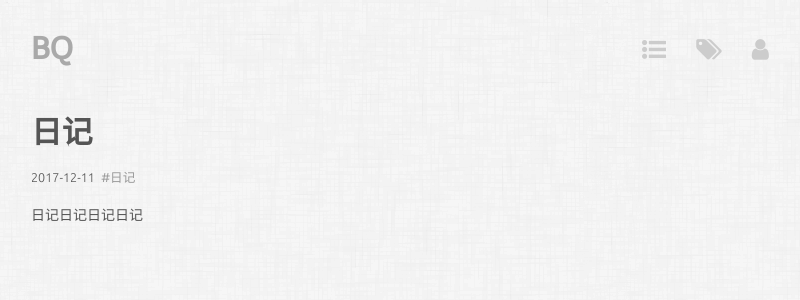
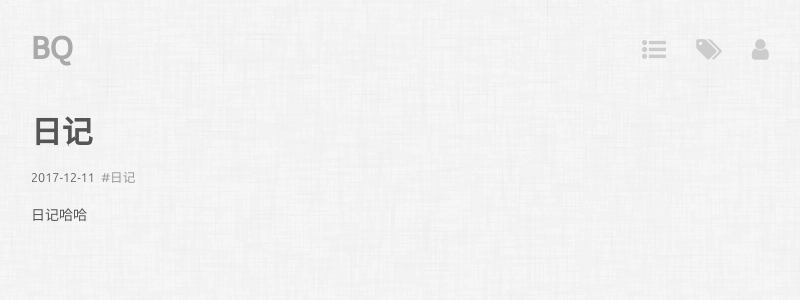
Before and after one commit to bchange/blog, a Jekyll site: the page built from _posts/2017-12-11-hello world.markdown, in a window 1280 px wide. Shown: the top 300 px of the page, without its empty margins (234-1034 px from the left). Built offline with Jekyll 4.4.1, drawn with Linux system fonts in a browser that asks for light colours; nearby versions of some CDN libraries.

Commit message:
第一次修改

```diff
--- a/_posts/2017-12-11-hello world.markdown
+++ b/_posts/2017-12-11-hello world.markdown
@@ -5,4 +5,4 @@ tags:
   - 日记
 ---
 
-日记日记日记日记
+日记哈哈
```
